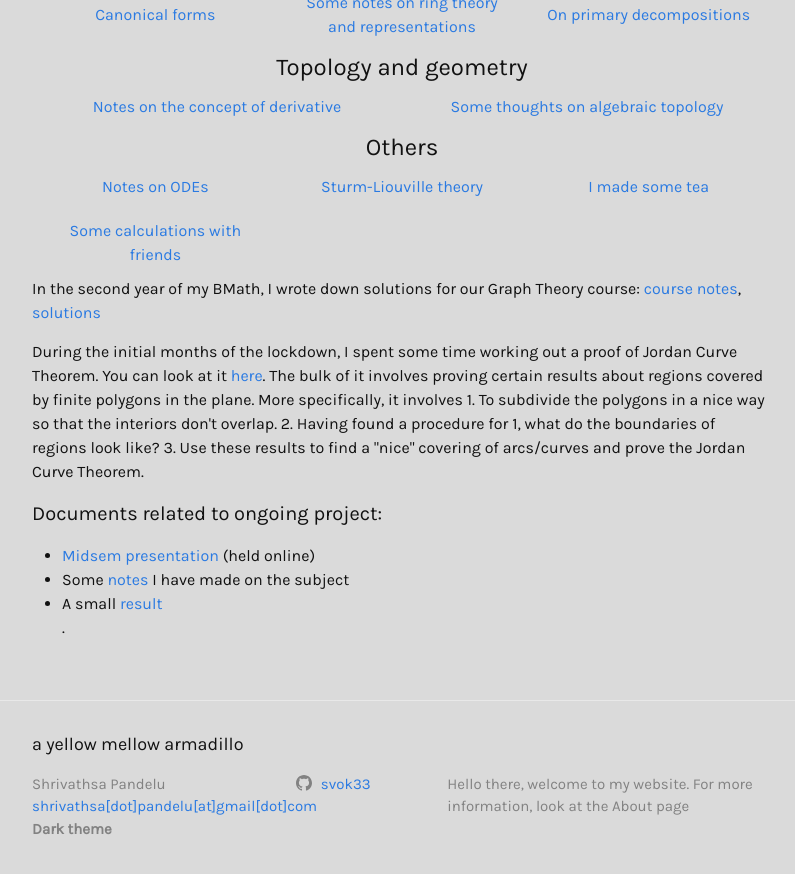
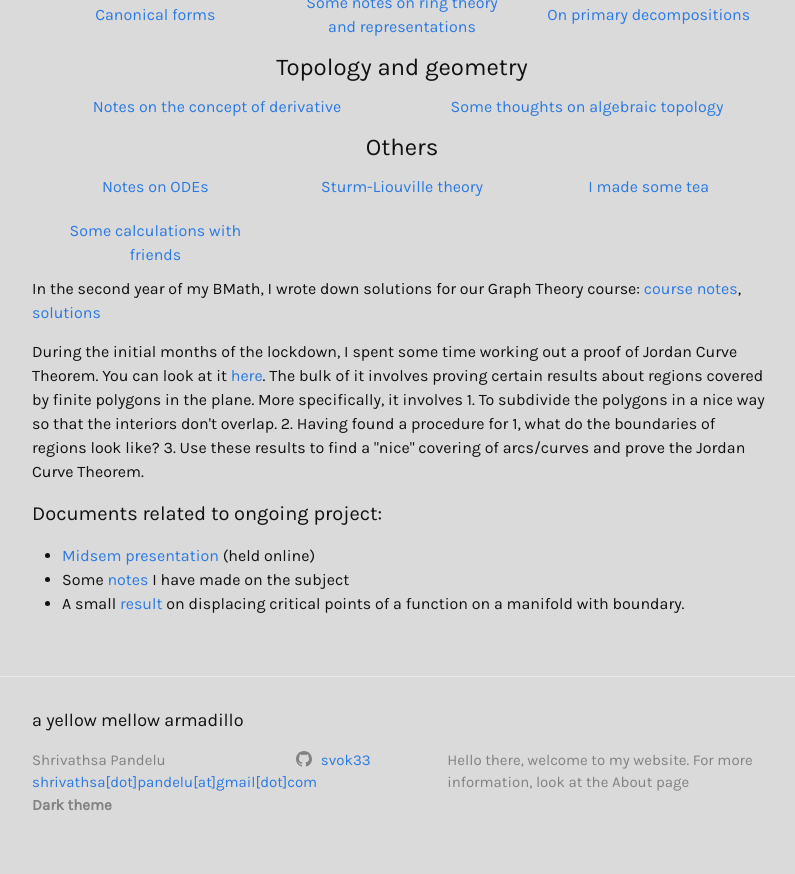
Before and after one commit to shrivathsap/shrivathsap.github.io, a Jekyll site: the page built from writings.html, in a window 1280 px wide and 900 px high, scrolled down 735 px. Shown: the top 874 px of the window, without its empty margins (238-1033 px from the left). Built offline with Jekyll 4.4.1, drawn with Linux system fonts in a browser that asks for light colours.

Commit message:
project work

```diff
--- a/writings.html
+++ b/writings.html
@@ -123,7 +123,7 @@ title: Writings
 		<ul>
 			<li><a href="./resources/pdfs/project/midsem-presentation.pdf">Midsem presentation</a> (held online)</li>
 			<li>Some <a href="./resources/pdfs/project/thesis.pdf">notes</a> I have made on the subject</li>
-			<li>A small <a href="./resources/pdfs/project/critical boundary.pdf">result</a></li>.
+			<li>A small <a href="./resources/pdfs/project/critical boundary.pdf">result</a> on displacing critical points of a function on a manifold with boundary.</li>
 		</ul>
 	</body>
 </html>
```
